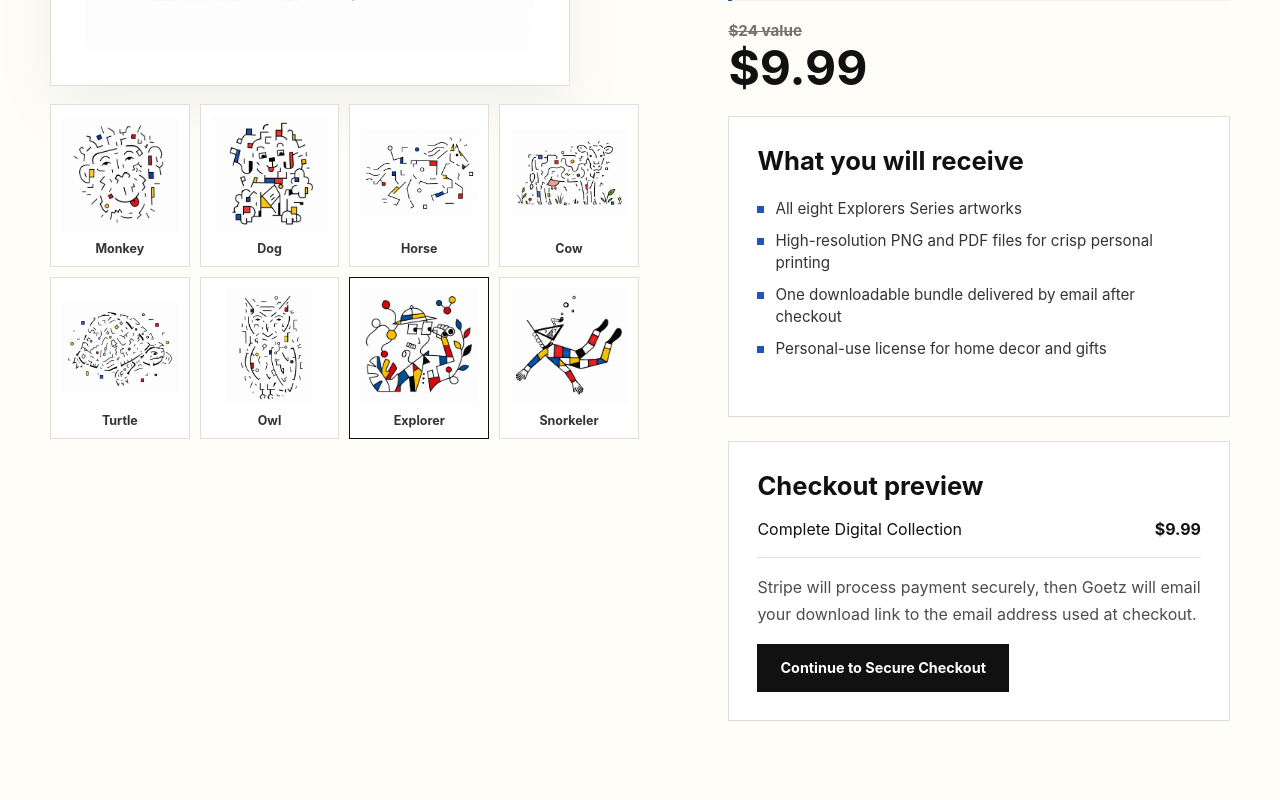
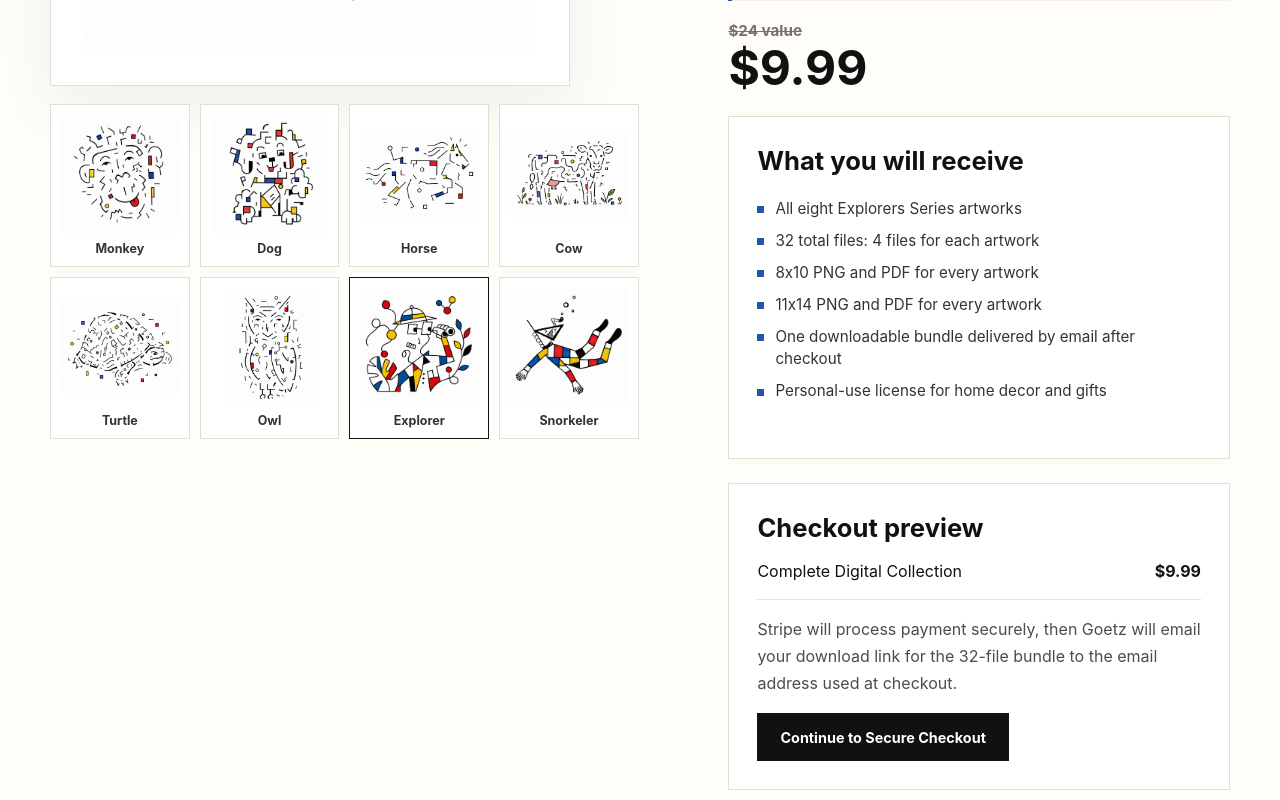
Before and after one commit to BigHitterG/bygoetz, a Next.js app: page /explorers/digital-downloads in a window 1280 px wide. Shown: the part 594-1394 px from the top of the page. Built offline with nearby package versions, Linux system fonts and the light colour scheme.

Commit message:
Clarify bundle digital file contents

```diff
--- a/components/explorers/DigitalDownloadsPage.tsx
+++ b/components/explorers/DigitalDownloadsPage.tsx
@@ -59,7 +59,9 @@ export function DigitalDownloadsPage() {
               <h2>What you will receive</h2>
               <ul className={styles.cleanList}>
                 <li>All eight Explorers Series artworks</li>
-                <li>High-resolution PNG and PDF files for crisp personal printing</li>
+                <li>32 total files: 4 files for each artwork</li>
+                <li>8x10 PNG and PDF for every artwork</li>
+                <li>11x14 PNG and PDF for every artwork</li>
                 <li>One downloadable bundle delivered by email after checkout</li>
                 <li>Personal-use license for home decor and gifts</li>
               </ul>
@@ -73,7 +75,8 @@ export function DigitalDownloadsPage() {
               </div>
               <p>
                 Stripe will process payment securely, then Goetz will email your
-                download link to the email address used at checkout.
+                download link for the 32-file bundle to the email address used at
+                checkout.
               </p>
               {explorerDigitalBundle.checkoutLink ? (
                 <a className={styles.primaryButton} href={explorerDigitalBundle.checkoutLink}>
```
